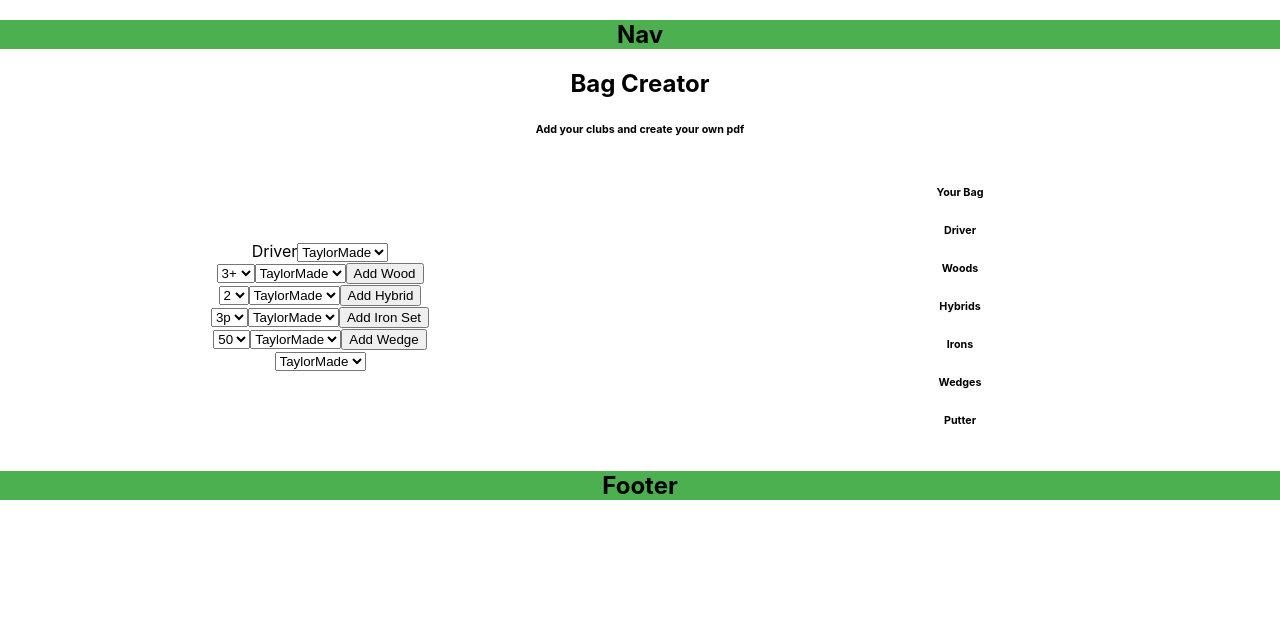
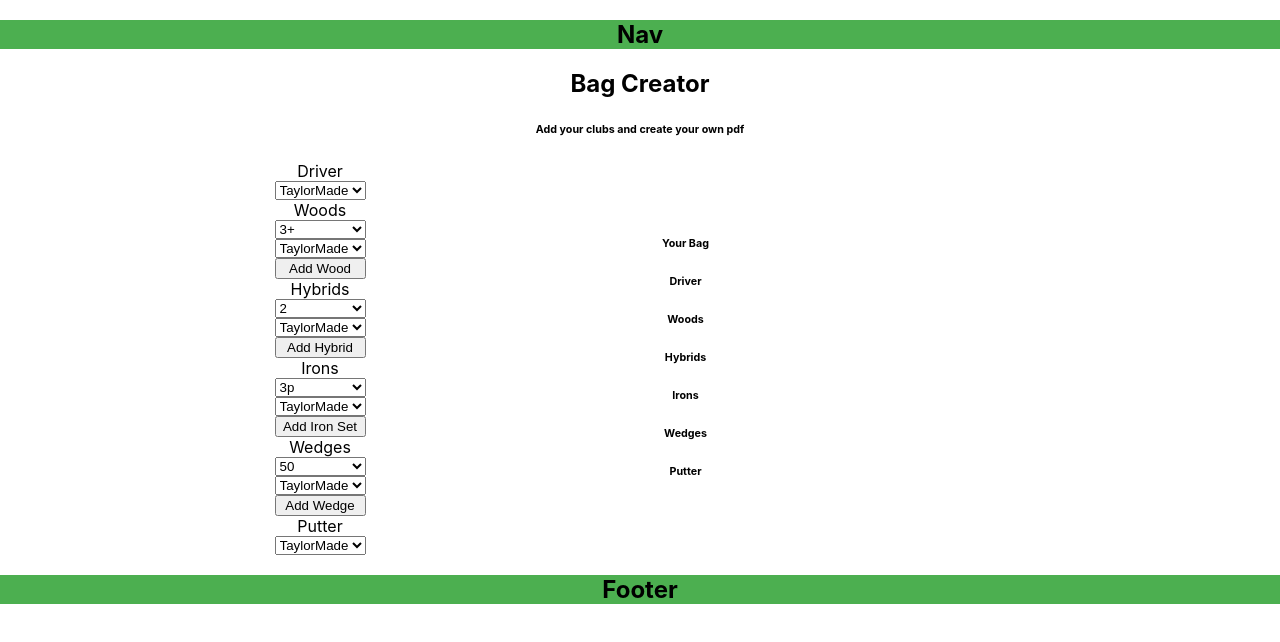
Before and after one commit to poplockndrop1t/golfBuddy, a React (Create React App) app: page / in a window 1280 px wide. Shown: the top 642 px of the page. Built offline with nearby package versions, Linux system fonts and the light colour scheme.

Commit message:
Adjust markup for the club creator

```diff
--- a/src/BagCreator/ClubOptions/ClubOptions.css
+++ b/src/BagCreator/ClubOptions/ClubOptions.css
@@ -1,3 +1,8 @@
+.clubContainer {
+  display: flex;
+  flex-direction: column;
+};
+
 .clubOptionsContainer {
   width: 50%;
 };
--- a/src/BagCreator/ClubOptions/ClubOptions.js
+++ b/src/BagCreator/ClubOptions/ClubOptions.js
@@ -27,17 +27,17 @@ class ClubOptions extends React.Component {
   render() {
     return (
       <div className="clubOptionsContainer">
-        <div className="driverContainer">
-          <label>Driver
+        <div className="driverContainer clubContainer">
+          <label>Driver</label>
             <select name="driver" onChange={ this.handleChange }>
               <option value="TaylorMade">TaylorMade</option>
               <option value="Titleist">Titleist</option>
               <option value="Callaway">Callaway</option>
               <option value="Ping">Ping</option>
             </select>
-          </label>
         </div>
-        <div className="woodsContainer" onChange={ this.handleClubChange }>
+        <div className="woodsContainer clubContainer" onChange={ this.handleClubChange }>
+          <label>Woods</label>
           <select className="woods" name="type" >
             <option value="3+">3+</option>
             <option value="3">3</option>
@@ -52,7 +52,8 @@ class ClubOptions extends React.Component {
           </select>
           <button onClick={ this.addNewClub }>Add Wood</button>
         </div>
-        <div className="hybridsContainer" onChange={ this.handleClubChange }>
+        <div className="hybridsContainer clubContainer" onChange={ this.handleClubChange }>
+          <label>Hybrids</label>
           <select className="hybrids" name="type">
             <option value="2">2</option>
             <option value="3">3</option>
@@ -67,7 +68,8 @@ class ClubOptions extends React.Component {
           </select>
           <button onClick={ this.addNewClub }>Add Hybrid</button>
         </div>
-        <div className="ironsContainer" onChange={ this.handleClubChange }>
+        <div className="ironsContainer clubContainer" onChange={ this.handleClubChange }>
+          <label>Irons</label>
           <select className="irons" name="type">
             <option value="3p">3p</option>
             <option value="4a">4a</option>
@@ -82,7 +84,8 @@ class ClubOptions extends React.Component {
           </select>
           <button onClick={ this.addNewClub }>Add Iron Set</button>
         </div>
-        <div className="wedgesContainer" onChange={ this.handleClubChange }>
+        <div className="wedgesContainer clubContainer" onChange={ this.handleClubChange }>
+          <label>Wedges</label>
           <select className="irons" name="type">
             <option value="50">50</option>
             <option value="52">52</option>
@@ -100,7 +103,8 @@ class ClubOptions extends React.Component {
           </select>
           <button onClick={ this.addNewClub }>Add Wedge</button>
         </div>
-        <div className="putterContainer" onChange={ this.handleChange }>
+        <div className="putterContainer clubContainer" onChange={ this.handleChange }>
+          <label>Putter</label>
           <select name="putter">
             <option value="TaylorMade">TaylorMade</option>
             <option value="Titleist">Titleist</option>
--- a/src/BagCreator/YourBag/YourBag.js
+++ b/src/BagCreator/YourBag/YourBag.js
@@ -19,7 +19,7 @@ function YourBag({ bag }) {
       <h6>Your Bag</h6>
       <div className="club">
         <h6>Driver</h6>
-        <h6>{ bag.driver }</h6>
+        <p>{ bag.driver }</p>
       </div>
       <div className="club">
         <h6>Woods</h6>
```
